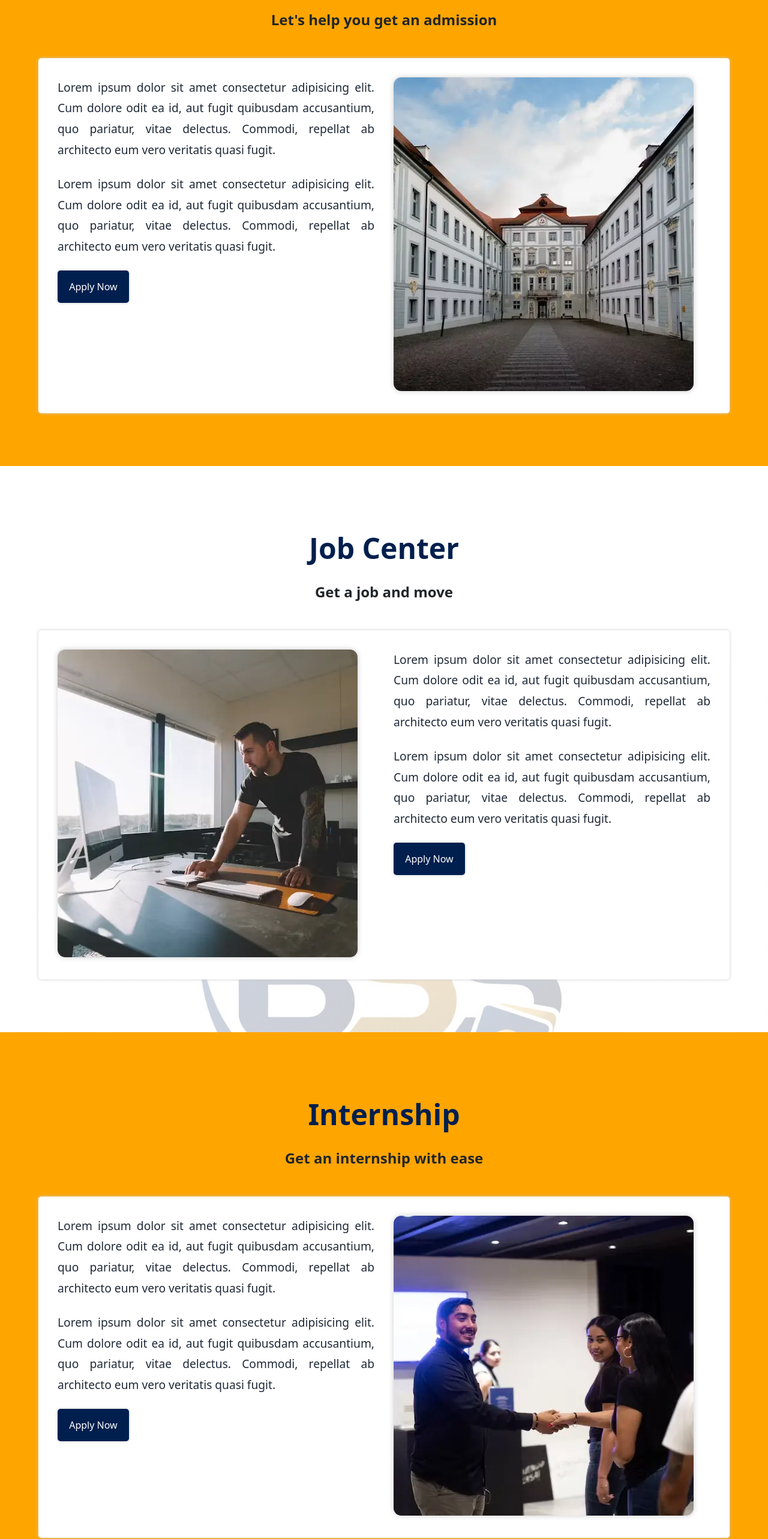
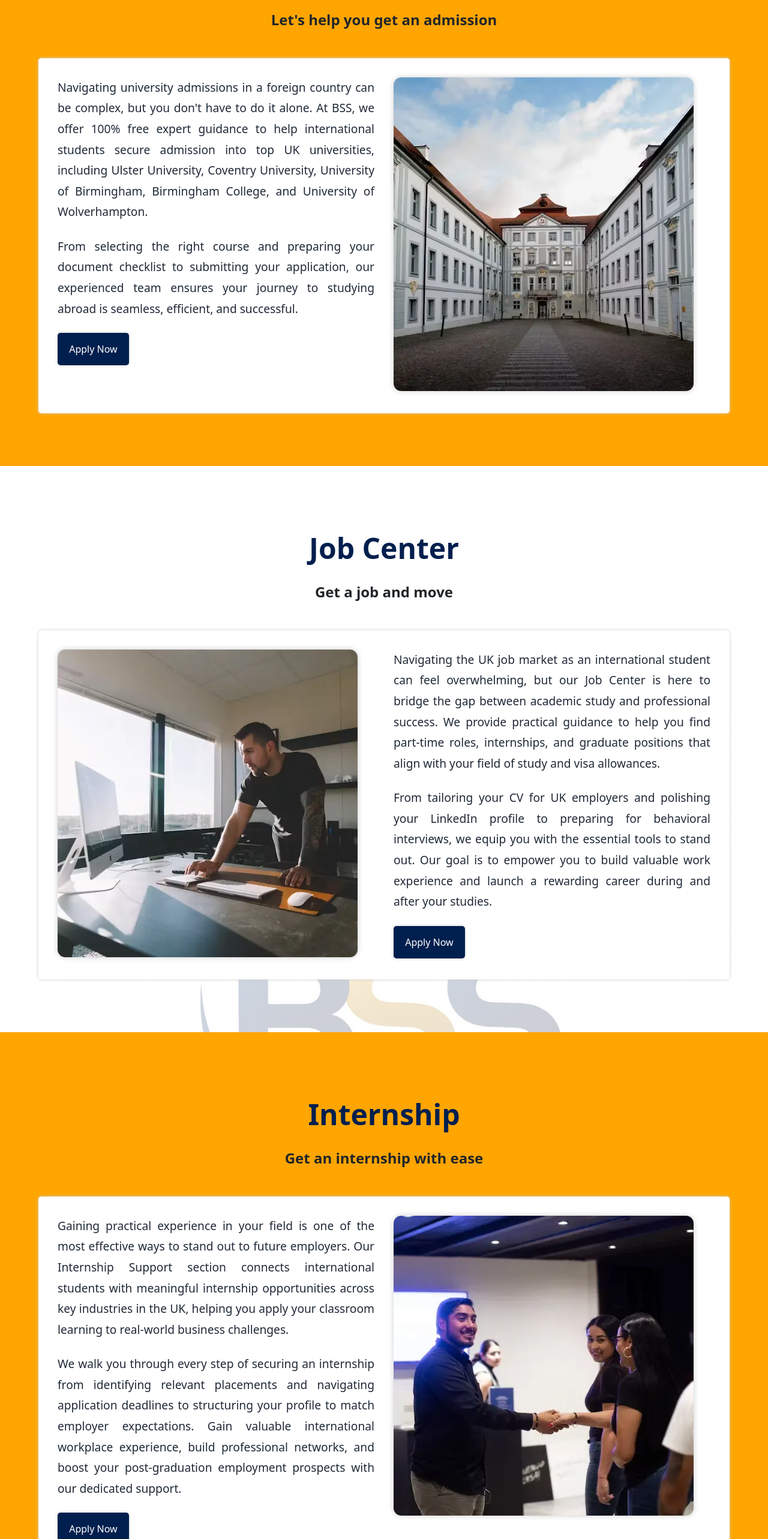
Before and after one commit to Bpmichael/bss-website, a React (Vite) app: page / in a window 1280 px wide. Shown: the part 2040-4606 px from the top of the page at 60% size. Built offline with nearby package versions, Linux system fonts and the light colour scheme.

Commit message:
Replaced dummy text

```diff
--- a/src/components/Internship.jsx
+++ b/src/components/Internship.jsx
@@ -12,16 +12,20 @@ export default function Internship() {
         <section className="flex card">
           <section className="section-text">
             <p>
-              Lorem ipsum dolor sit amet consectetur adipisicing elit. Cum
-              dolore odit ea id, aut fugit quibusdam accusantium, quo pariatur,
-              vitae delectus. Commodi, repellat ab architecto eum vero veritatis
-              quasi fugit.
+              Gaining practical experience in your field is one of the most
+              effective ways to stand out to future employers. Our Internship
+              Support section connects international students with meaningful
+              internship opportunities across key industries in the UK, helping
+              you apply your classroom learning to real-world business
+              challenges.
             </p>
             <p>
-              Lorem ipsum dolor sit amet consectetur adipisicing elit. Cum
-              dolore odit ea id, aut fugit quibusdam accusantium, quo pariatur,
-              vitae delectus. Commodi, repellat ab architecto eum vero veritatis
-              quasi fugit.
+              We walk you through every step of securing an internship from
+              identifying relevant placements and navigating application
+              deadlines to structuring your profile to match employer
+              expectations. Gain valuable international workplace experience,
+              build professional networks, and boost your post-graduation
+              employment prospects with our dedicated support.
             </p>
             <a href="#" className="btn btn-cta">
               {t("cta.apply")}
--- a/src/components/JobCenter.jsx
+++ b/src/components/JobCenter.jsx
@@ -12,16 +12,19 @@ export default function JobCenter() {
         <section className="flex reverse card">
           <section className="section-text">
             <p>
-              Lorem ipsum dolor sit amet consectetur adipisicing elit. Cum
-              dolore odit ea id, aut fugit quibusdam accusantium, quo pariatur,
-              vitae delectus. Commodi, repellat ab architecto eum vero veritatis
-              quasi fugit.
+              Navigating the UK job market as an international student can feel
+              overwhelming, but our Job Center is here to bridge the gap between
+              academic study and professional success. We provide practical
+              guidance to help you find part-time roles, internships, and
+              graduate positions that align with your field of study and visa
+              allowances.
             </p>
             <p>
-              Lorem ipsum dolor sit amet consectetur adipisicing elit. Cum
-              dolore odit ea id, aut fugit quibusdam accusantium, quo pariatur,
-              vitae delectus. Commodi, repellat ab architecto eum vero veritatis
-              quasi fugit.
+              From tailoring your CV for UK employers and polishing your
+              LinkedIn profile to preparing for behavioral interviews, we equip
+              you with the essential tools to stand out. Our goal is to empower
+              you to build valuable work experience and launch a rewarding
+              career during and after your studies.
             </p>
             <a href="#" className="btn btn-cta">
               {t("cta.apply")}
--- a/src/components/Referral.jsx
+++ b/src/components/Referral.jsx
@@ -12,20 +12,33 @@ export default function Referral() {
         <section className="flex reverse card">
           <section className="section-text">
             <p>
-              Lorem ipsum dolor sit amet consectetur adipisicing elit. Cum
-              dolore odit ea id, aut fugit quibusdam accusantium, quo pariatur,
-              vitae delectus. Commodi, repellat ab architecto eum vero veritatis
-              quasi fugit.
+              Partner with BSS and earn rewards while helping others succeed!
+              Whether you are an individual recommending a prospective student
+              or an organization interested in an official partnership, our
+              Referral Program offers an easy way to generate income. Simply
+              introduce students or organizations to our university admission
+              and support services, and earn a commission for every successful
+              registration or partnership.
             </p>
             <p>
-              Lorem ipsum dolor sit amet consectetur adipisicing elit. Cum
-              dolore odit ea id, aut fugit quibusdam accusantium, quo pariatur,
-              vitae delectus. Commodi, repellat ab architecto eum vero veritatis
-              quasi fugit.
+              Getting started is simple just chat us up directly on the platform
+              to submit your referral details or discuss partnership
+              opportunities. Our team will guide you through the quick
+              onboarding process, track your referrals, and ensure prompt
+              payouts. Turn your network into value today by connecting
+              ambitious students with top-tier UK education.
             </p>
-            <a href="#" className="btn btn-cta">
-              Refer Now
-            </a>
+            <div className="hero-icons">
+              <a href="https://wa.me/+447350160962">
+                <img src="/images/whatsapp.svg" width={26} height={26} alt="" />
+              </a>
+              <a href="#">
+                <img src="/images/gmail.svg" width={26} height={26} alt="" />
+              </a>
+              <a href="#">
+                <img src="/images/facebook.svg" width={26} height={26} alt="" />
+              </a>
+            </div>
           </section>
           <section className="section-img">
             <img
--- a/src/components/SchoolAdmission.jsx
+++ b/src/components/SchoolAdmission.jsx
@@ -12,16 +12,18 @@ export default function SchoolAdmission() {
         <section className="flex card">
           <section className="section-text">
             <p>
-              Lorem ipsum dolor sit amet consectetur adipisicing elit. Cum
-              dolore odit ea id, aut fugit quibusdam accusantium, quo pariatur,
-              vitae delectus. Commodi, repellat ab architecto eum vero veritatis
-              quasi fugit.
+              Navigating university admissions in a foreign country can be
+              complex, but you don't have to do it alone. At BSS, we offer 100%
+              free expert guidance to help international students secure
+              admission into top UK universities, including Ulster University,
+              Coventry University, University of Birmingham, Birmingham College,
+              and University of Wolverhampton.
             </p>
             <p>
-              Lorem ipsum dolor sit amet consectetur adipisicing elit. Cum
-              dolore odit ea id, aut fugit quibusdam accusantium, quo pariatur,
-              vitae delectus. Commodi, repellat ab architecto eum vero veritatis
-              quasi fugit.
+              From selecting the right course and preparing your document
+              checklist to submitting your application, our experienced team
+              ensures your journey to studying abroad is seamless, efficient,
+              and successful.
             </p>
             <a href="#" className="btn btn-cta">
               {t("cta.apply")}
```
